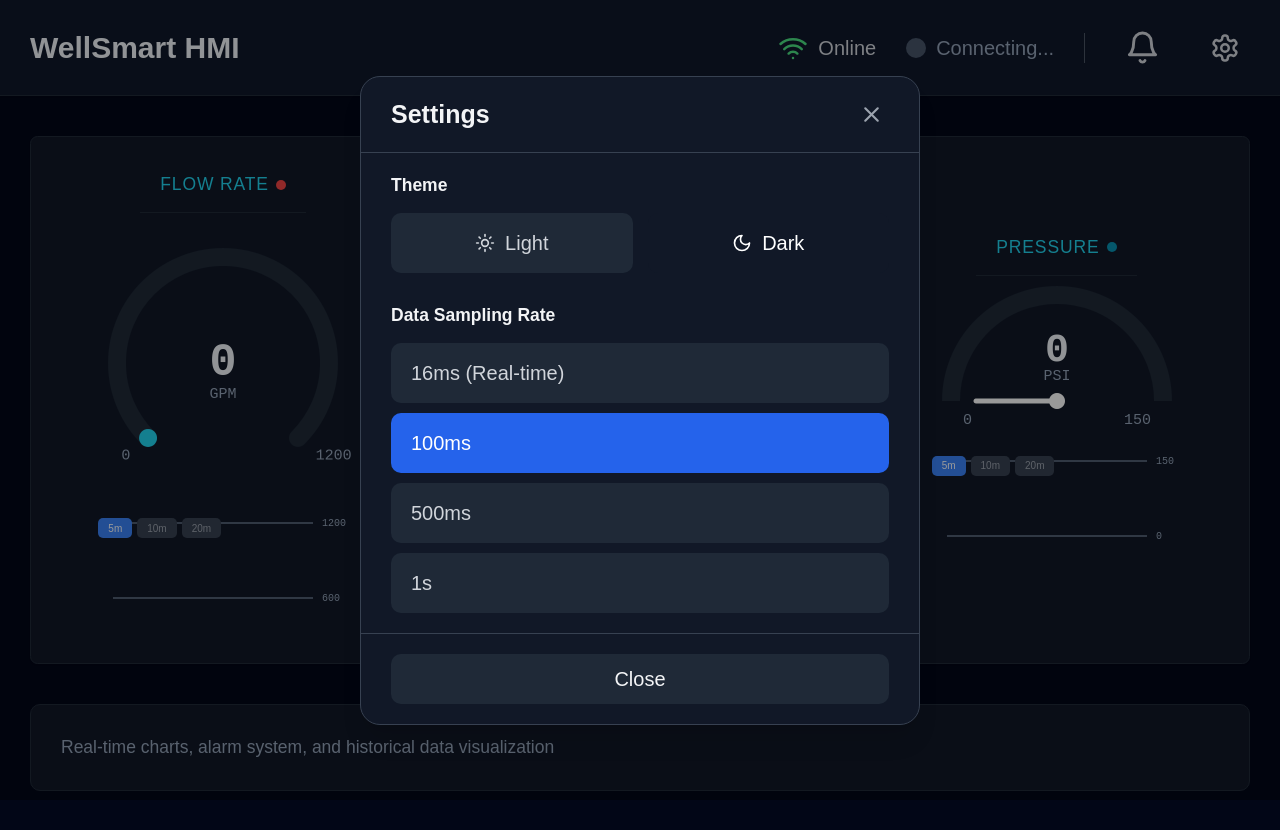
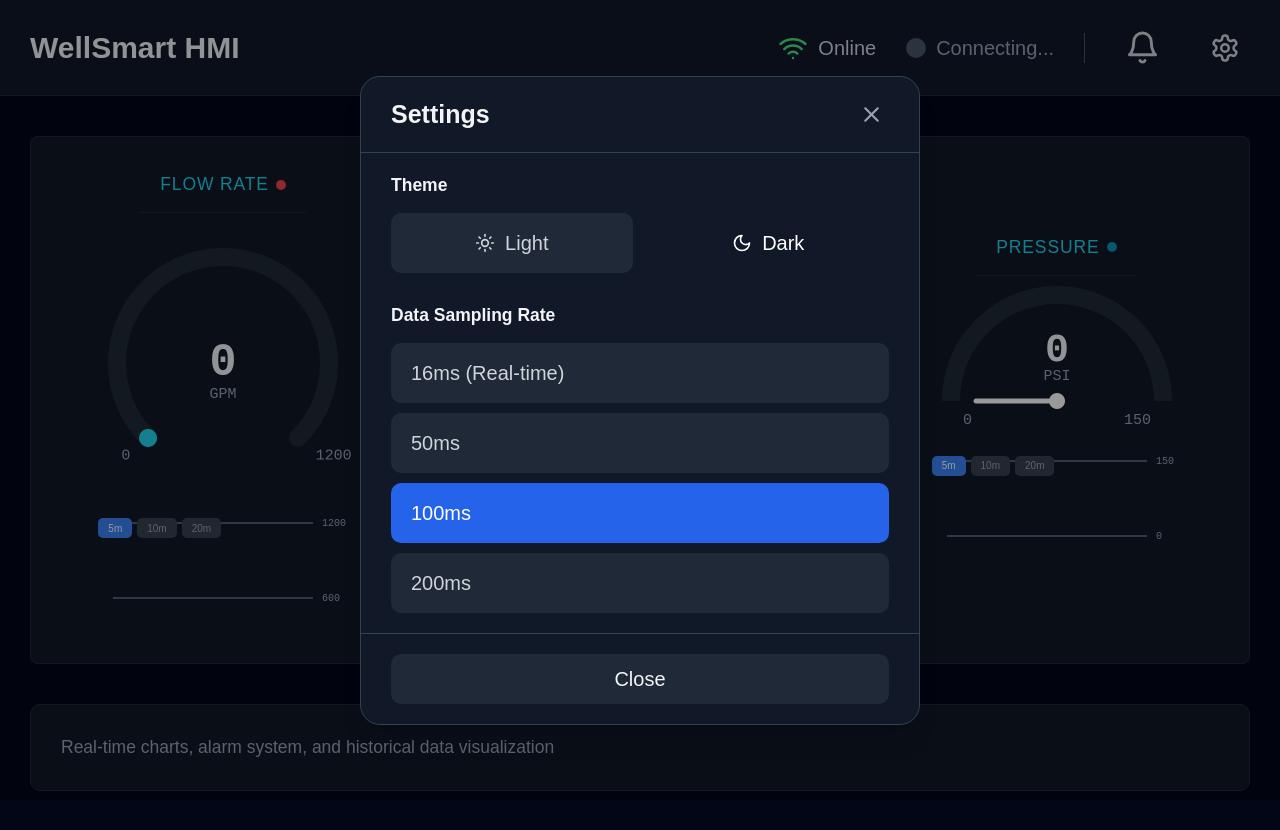
Before and after one commit to MichaelPKennedy/wellsmart-challenge, a Next.js app: page / in a window 1280 px wide. Both pictures are taken after a click on the button 1225 px from the left and 47 px from the top of the page. Built offline with nearby package versions, Linux system fonts and the light colour scheme; no server answers.

Commit message:
Fix TypeScript type error in SettingsModal
- Add proper type annotation for samplingRateOptions array
- Import SamplingRate type from useSamplingRateStore
- Remove unnecessary 'as any' cast

```diff
--- a/src/components/ui/SettingsModal.tsx
+++ b/src/components/ui/SettingsModal.tsx
@@ -1,22 +1,27 @@
-'use client';
+"use client";
 
-import { useState } from 'react';
-import { Settings, X, Moon, Sun } from 'lucide-react';
-import { useTheme } from 'next-themes';
-import { useSamplingRateStore } from '@/stores/useSamplingRateStore';
+import { useState } from "react";
+import { Settings, X, Moon, Sun } from "lucide-react";
+import { useTheme } from "next-themes";
+import {
+  useSamplingRateStore,
+  type SamplingRate,
+} from "@/stores/useSamplingRateStore";
 
 export function SettingsModal() {
   const [isOpen, setIsOpen] = useState(false);
   const { theme, setTheme } = useTheme();
-  const isDarkMode = theme === 'dark';
+  const isDarkMode = theme === "dark";
   const samplingRate = useSamplingRateStore((state) => state.samplingRate);
-  const setSamplingRate = useSamplingRateStore((state) => state.setSamplingRate);
+  const setSamplingRate = useSamplingRateStore(
+    (state) => state.setSamplingRate
+  );
 
-  const samplingRateOptions = [
-    { value: 16, label: '16ms (Real-time)' },
-    { value: 100, label: '100ms' },
-    { value: 500, label: '500ms' },
-    { value: 1000, label: '1s' },
+  const samplingRateOptions: Array<{ value: SamplingRate; label: string }> = [
+    { value: 16, label: "16ms (Real-time)" },
+    { value: 50, label: "50ms" },
+    { value: 100, label: "100ms" },
+    { value: 200, label: "200ms" },
   ];
 
   return (
@@ -65,22 +70,22 @@ export function SettingsModal() {
                   </label>
                   <div className="flex gap-3">
                     <button
-                      onClick={() => setTheme('light')}
+                      onClick={() => setTheme("light")}
                       className={`flex-1 flex items-center justify-center gap-2 px-4 py-3 rounded-lg font-medium transition-colors ${
                         !isDarkMode
-                          ? 'bg-gray-900 dark:bg-gray-900 text-white'
-                          : 'bg-gray-100 dark:bg-gray-800 text-gray-700 dark:text-gray-300 hover:bg-gray-200 dark:hover:bg-gray-700'
+                          ? "bg-gray-900 dark:bg-gray-900 text-white"
+                          : "bg-gray-100 dark:bg-gray-800 text-gray-700 dark:text-gray-300 hover:bg-gray-200 dark:hover:bg-gray-700"
                       }`}
                     >
                       <Sun className="w-4 h-4" />
                       Light
                     </button>
                     <button
-                      onClick={() => setTheme('dark')}
+                      onClick={() => setTheme("dark")}
                       className={`flex-1 flex items-center justify-center gap-2 px-4 py-3 rounded-lg font-medium transition-colors ${
                         isDarkMode
-                          ? 'bg-gray-900 dark:bg-gray-900 text-white'
-                          : 'bg-gray-100 dark:bg-gray-800 text-gray-700 dark:text-gray-300 hover:bg-gray-200 dark:hover:bg-gray-700'
+                          ? "bg-gray-900 dark:bg-gray-900 text-white"
+                          : "bg-gray-100 dark:bg-gray-800 text-gray-700 dark:text-gray-300 hover:bg-gray-200 dark:hover:bg-gray-700"
                       }`}
                     >
                       <Moon className="w-4 h-4" />
@@ -98,11 +103,11 @@ export function SettingsModal() {
                     {samplingRateOptions.map((option) => (
                       <button
                         key={option.value}
-                        onClick={() => setSamplingRate(option.value as any)}
+                        onClick={() => setSamplingRate(option.value)}
                         className={`w-full px-4 py-3 rounded-lg font-medium transition-colors text-left ${
                           samplingRate === option.value
-                            ? 'bg-blue-600 text-white'
-                            : 'bg-gray-100 dark:bg-gray-800 text-gray-700 dark:text-gray-300 hover:bg-gray-200 dark:hover:bg-gray-700'
+                            ? "bg-blue-600 text-white"
+                            : "bg-gray-100 dark:bg-gray-800 text-gray-700 dark:text-gray-300 hover:bg-gray-200 dark:hover:bg-gray-700"
                         }`}
                       >
                         {option.label}
```
